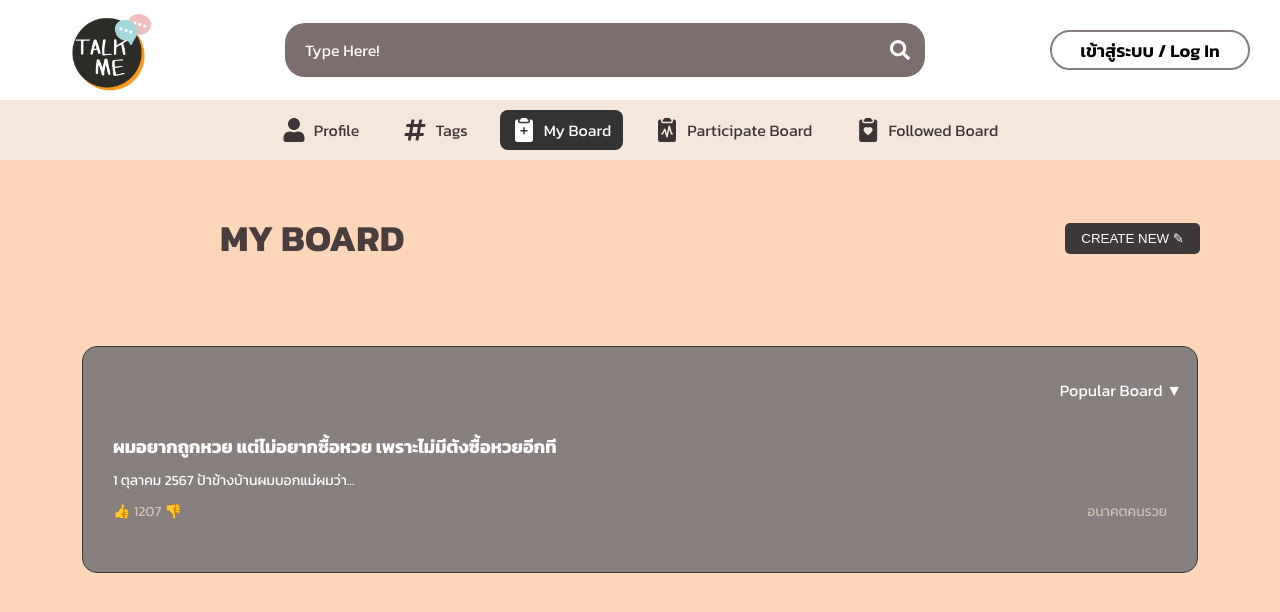
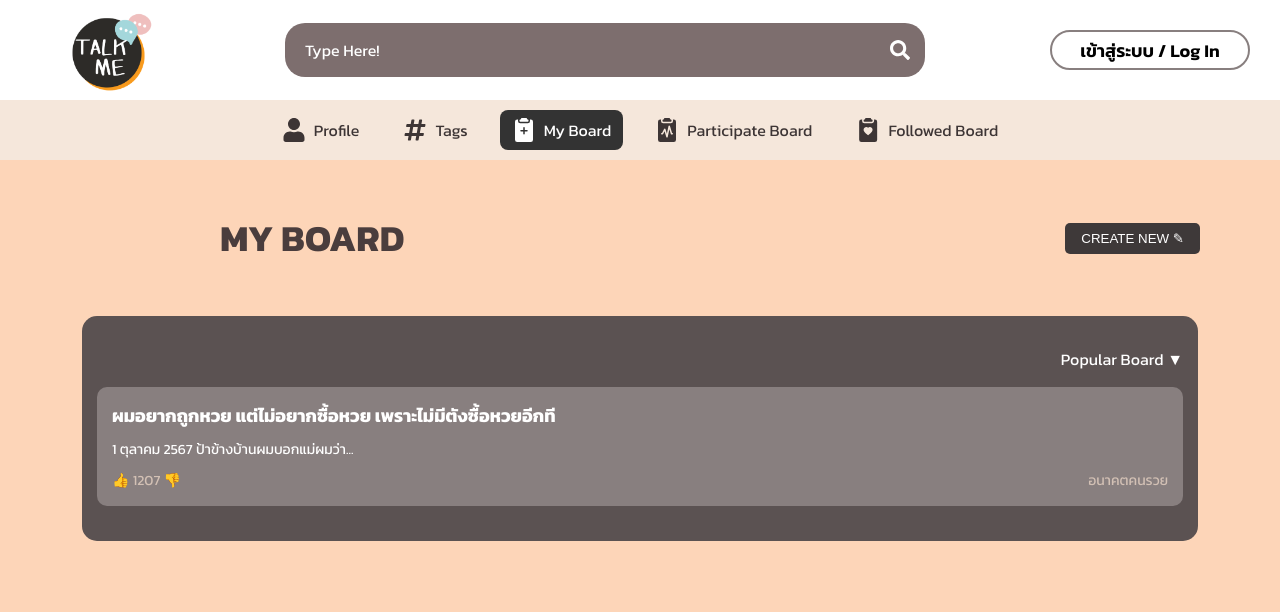
Before and after one commit to kanomkway/project-talkme, a React (Vite) app: page /my_board in a window 1280 px wide. Shown: the top 612 px of the page. Built offline with nearby package versions, Linux system fonts and the light colour scheme.

Commit message:
FixPostContainer

```diff
--- a/package.json
+++ b/package.json
@@ -22,7 +22,7 @@
     "postcss": "^8.4.31"
   },
   "scripts": {
-    "start": "BROWSER=none WDS_SOCKET_PORT=0 vite --port 3000",
+    "start": "vite --port 3000",
     "build": "vite build",
     "preview": "vite preview",
     "test": "vitest"
--- a/src/App.css
+++ b/src/App.css
@@ -214,6 +214,7 @@
   border-radius: 20px;
   background: none;
   border: none;
+  cursor: pointer;
 }
 
 .mainS-button:hover {
--- a/src/ContentScreen.css
+++ b/src/ContentScreen.css
@@ -2,7 +2,7 @@
     padding: 20px;
   }
 
-.post-container {
+.post-content-container {
     margin-left: 5%;
     margin-right: 5%;
     margin-top: 50px;
--- a/src/ContentScreen.jsx
+++ b/src/ContentScreen.jsx
@@ -23,7 +23,7 @@ function ContentScreen() {
 
   return (
     <main className="main-content">
-    <div className="post-container">
+    <div className="post-content-container">
       <h3 className="post-title">{title}</h3>
       <p className="post-content">
         {content}
--- a/src/MyBoardScreen.jsx
+++ b/src/MyBoardScreen.jsx
@@ -1,4 +1,4 @@
-import './MyBoardScreen.css';
+import "./MyBoardScreen.css"
 import { useState } from "react";
 import { FaSearch } from "react-icons/fa";
 import {
@@ -25,7 +25,7 @@ function MyBoardScreen() {
             <h2>MY BOARD</h2>
             <button className="create-button" onClick={gotoCreatePost}>CREATE NEW ✎</button>
         </div>
-            <div className='post-container'>
+            <div className="post-container">
                 <p style={{ marginLeft: "auto" }}>Popular Board ▼</p>
                 <div className="post">
                     <h3>ผมอยากถูกหวย แต่ไม่อยากซื้อหวย เพราะไม่มีตังซื้อหวยอีกที</h3>
```
